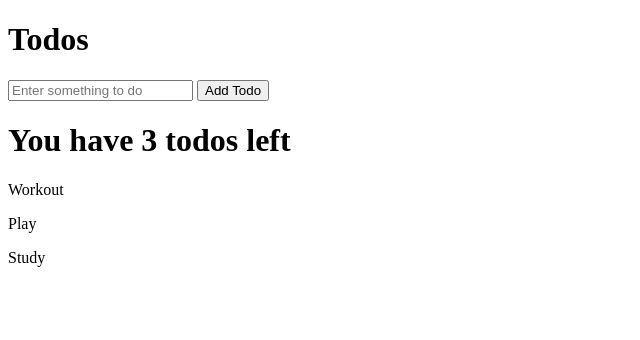
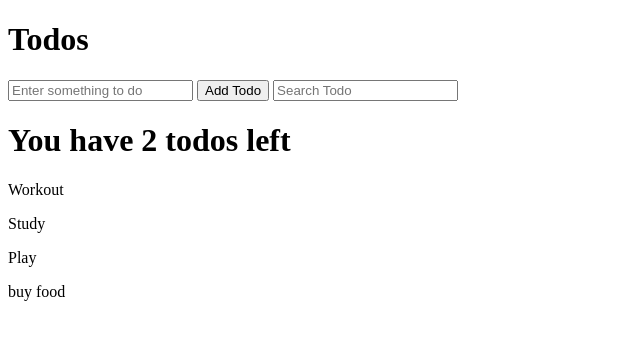
Before and after one commit to heuzin/modern-java-script, a plain HTML site: page todo-app/index.html in a window 1280 px wide. Shown: the whole page, without its empty margins (0-640 px from the left). Drawn offline with Linux system fonts and the light colour scheme.

Commit message:
filtering todos

```diff
--- a/todo-app/index.html
+++ b/todo-app/index.html
@@ -6,6 +6,7 @@
         <h1>Todos</h1>
         <input id="new-todo-text" type="text" placeholder="Enter something to do">
         <button id="add-todo">Add Todo</button>
+        <input id="search-text" type="text" placeholder="Search Todo">
         <div id="todo-summary"></div>
         <div id="todo-list"></div>
         <script src="todo-app.js"></script>
--- a/todo-app/todo-app.js
+++ b/todo-app/todo-app.js
@@ -3,35 +3,56 @@ const todos = [{
     completed: true,
 }, {
     text: 'Study',
-    complete: true
+    completed: true
 }, {
     text: 'Play',
-    complete: false
+    completed: false
+}, {
+    text: 'buy food',
+    completed: false
 }]
 
-const summary = document.createElement('h1')
-summary.textContent = `You have ${todos.length} todos left`
-document.querySelector('#todo-summary').appendChild(summary)
-
-const sortedTodos = (todos) => {
-    todos.sort((a, b) => {
-        if (a.complete && !b.complete) {
-            return 1
-        } else if (!a.complete && b.complete) {
-            return -1
-        } else {
-            return 0
-        }
-    })
+const filters = {
+    searchText: ''
 }
 
-const showTodos = (todos) => {
-    todos.forEach((todo) => {
+const renderTodos = (todos, filters) => {
+    const filteredTodos = todos.filter((todo) => {
+        return todo.text.toLowerCase().includes(filters.searchText.toLowerCase())
+    })
+
+    const incompletedTodos = filteredTodos.filter((todo) => {
+        return !todo.completed
+    })
+
+    document.querySelector('#todo-list').innerHTML = '';
+
+    const summary = document.createElement('h1')
+    summary.textContent = `You have ${incompletedTodos.length} todos left`
+    document.querySelector('#todo-list').appendChild(summary)
+
+    filteredTodos.forEach((todo) => {
         const newEl = document.createElement('p')
         newEl.textContent = todo.text
         document.querySelector('#todo-list').appendChild(newEl)
     })
 }
 
-sortedTodos(todos)
-showTodos(todos)
+renderTodos(todos, filters)
+
+// const sortedTodos = (todos) => {
+//     todos.sort((a, b) => {
+//         if (a.completed && !b.completed) {
+//             return 1
+//         } else if (!a.completed && b.completed) {
+//             return -1
+//         } else {
+//             return 0
+//         }
+//     })
+// }
+
+document.querySelector('#search-text').addEventListener('input', (e) => {
+    filters.searchText = e.target.value
+    renderTodos(todos, filters)
+})
```
